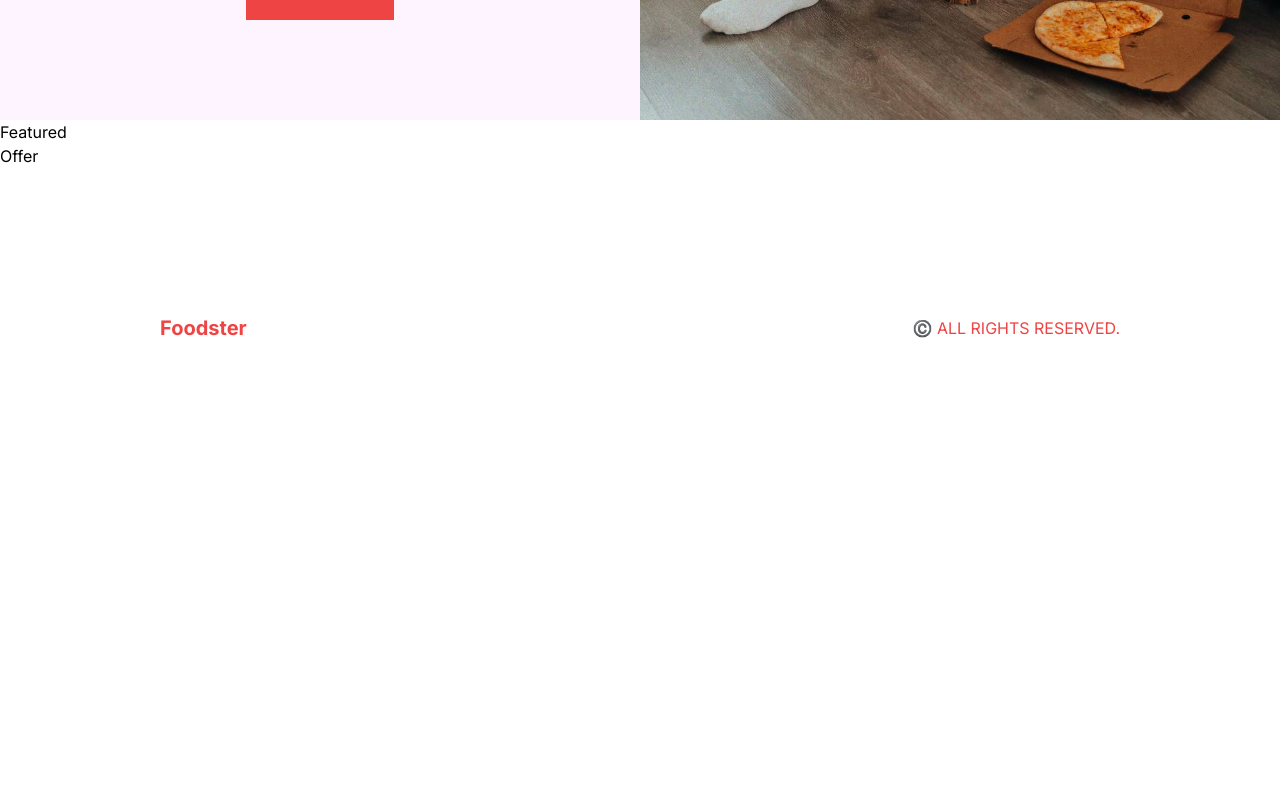
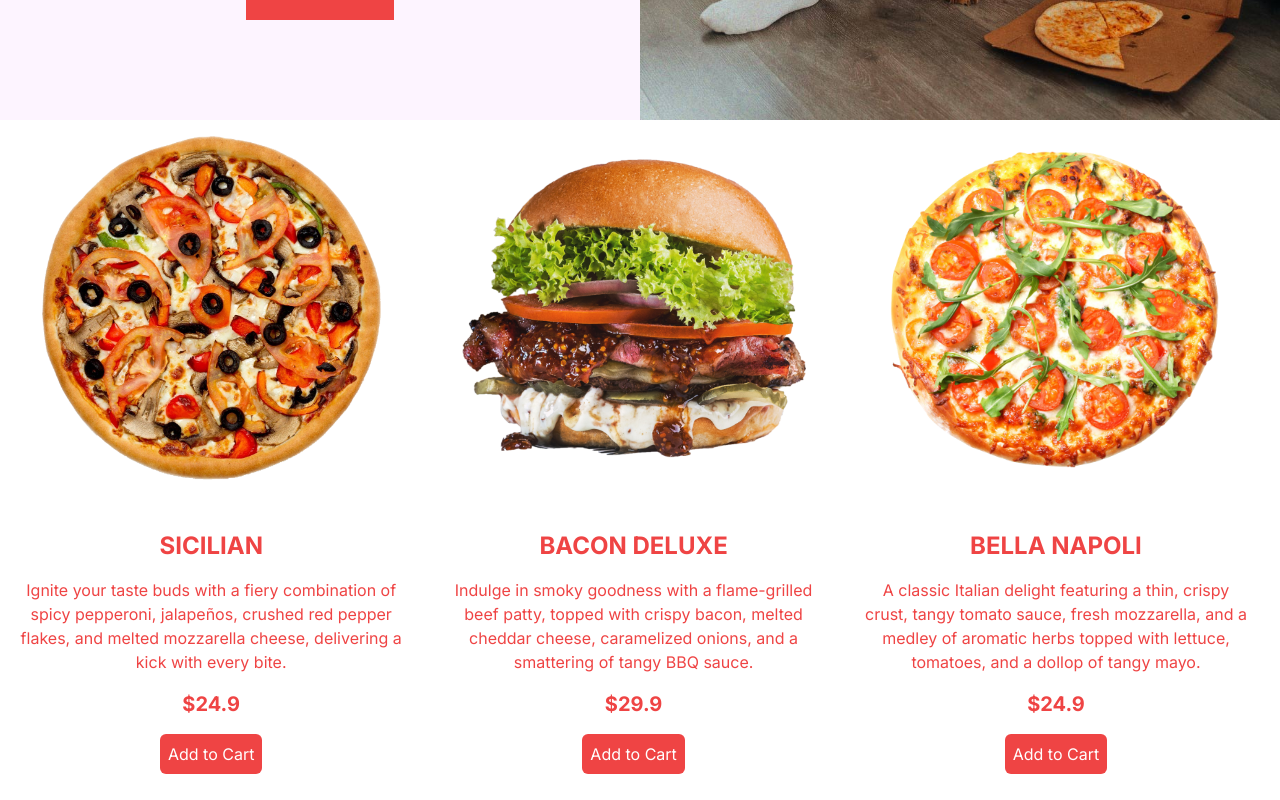
Before and after one commit to lutfimaulana17/food-ordering-apps, a Next.js app: page / in a window 1280 px wide. Shown: the part 680-1480 px from the top of the page. Before the commit the page ends 1168 px from the top, so only its background shows below. Built offline with nearby package versions, Linux system fonts and the light colour scheme.

Commit message:
update layout for featured item list

```diff
--- a/src/components/Featured.tsx
+++ b/src/components/Featured.tsx
@@ -1,8 +1,28 @@
+import { featuredProducts } from '@/data'
+import Image from 'next/image'
 import React from 'react'
 
 const Featured = () => {
   return (
-    <div>Featured</div>
+    <div className='w-screen overflow-x-scroll text-red-500'>
+      <div className='w-max flex'>
+        { featuredProducts.map((item) => (
+          <div key={item.id} className='w-screen h-[60vh] flex flex-col items-center justify-around p-4 hover:bg-fuchsia-50 transition-all duration-300 md:w-[50vw] xl:w-[33vw] xl:h-[90vh]'>
+            { item.img &&
+              <div className='relative flex-1 w-full hover:rotate-[60deg] transition-all duration-500'>
+                <Image src={item.img} alt='' fill className='object-contain' />
+              </div>
+            }
+            <div className='flex-1 flex flex-col gap-4 items-center text-center justify-center'>
+              <h1 className='text-xl font-bold uppercase xl:text-2xl 2xl:text-3xl'>{item.title}</h1>
+              <p className='p4 2xl-p8'>{item.desc}</p>
+              <span className='text-xl font-bold'>${item.price}</span>
+              <button className='bg-red-500 text-white p-2 rounded-md'>Add to Cart</button>
+            </div>
+        </div>
+        ))}
+      </div>
+    </div>
   )
 }
 
--- /dev/null
+++ b/src/data.ts
@@ -0,0 +1,202 @@
+type Product = {
+    id: number;
+    title: string;
+    desc?: string;
+    img?: string;
+    price: number;
+    options?: { title: string; additionalPrice: number }[];
+  };
+
+  type Products = Product[];
+
+  export const featuredProducts: Products = [
+    {
+      id: 1,
+      title: "Sicilian",
+      desc: "Ignite your taste buds with a fiery combination of spicy pepperoni, jalapeños, crushed red pepper flakes, and melted mozzarella cheese, delivering a kick with every bite.",
+      img: "/temporary/p1.png",
+      price: 24.9,
+      options: [
+        {
+          title: "Small",
+          additionalPrice: 0,
+        },
+        {
+          title: "Medium",
+          additionalPrice: 4,
+        },
+        {
+          title: "Large",
+          additionalPrice: 6,
+        },
+      ],
+    },
+    {
+      id: 2,
+      title: "Bacon Deluxe",
+      desc: "Indulge in smoky goodness with a flame-grilled beef patty, topped with crispy bacon, melted cheddar cheese, caramelized onions, and a smattering of tangy BBQ sauce.",
+      img: "/temporary/p2.png",
+      price: 29.9,
+      options: [
+        {
+          title: "Small",
+          additionalPrice: 0,
+        },
+        {
+          title: "Medium",
+          additionalPrice: 4,
+        },
+        {
+          title: "Large",
+          additionalPrice: 6,
+        },
+      ],
+    },
+    {
+      id: 3,
+      title: "Bella Napoli",
+      desc: "A classic Italian delight featuring a thin, crispy crust, tangy tomato sauce, fresh mozzarella, and a medley of aromatic herbs topped with lettuce, tomatoes, and a dollop of tangy mayo.",
+      img: "/temporary/p3.png",
+      price: 24.9,
+      options: [
+        {
+          title: "Small",
+          additionalPrice: 0,
+        },
+        {
+          title: "Medium",
+          additionalPrice: 4,
+        },
+        {
+          title: "Large",
+          additionalPrice: 6,
+        },
+      ],
+    },
+    {
+      id: 4,
+      title: "Spicy Arrabbiata",
+      desc: "Ignite your taste buds with this fiery pasta creation, combining penne in a spicy tomato sauce infused with garlic, red chili flakes, and fresh basil for the ultimate comfort food experience.",
+      img: "/temporary/p4.png",
+      price: 26.9,
+      options: [
+        {
+          title: "Small",
+          additionalPrice: 0,
+        },
+        {
+          title: "Medium",
+          additionalPrice: 4,
+        },
+        {
+          title: "Large",
+          additionalPrice: 6,
+        },
+      ],
+    },
+    {
+      id: 5,
+      title: "Jalapeño Fiesta",
+      desc: "Ignite your taste buds with a fiery kick! This burger features a succulent beef patty, fiery jalapeños, pepper jack cheese, and a zesty chipotle mayo sauce , and all the classic fixings on a toasted bun.",
+      img: "/temporary/p5.png",
+      price: 29.9,
+      options: [
+        {
+          title: "Small",
+          additionalPrice: 0,
+        },
+        {
+          title: "Medium",
+          additionalPrice: 4,
+        },
+        {
+          title: "Large",
+          additionalPrice: 6,
+        },
+      ],
+    },
+    {
+      id: 6,
+      title: "Margherita Magic",
+      desc: "A timeless favorite with a twist, showcasing a thin crust topped with sweet tomatoes, fresh basil, creamy mozzarella, and a drizzle of extra virgin olive oil, fresh arugula, and a drizzle of balsamic glaze.",
+      img: "/temporary/p6.png",
+      price: 24.9,
+      options: [
+        {
+          title: "Small",
+          additionalPrice: 0,
+        },
+        {
+          title: "Medium",
+          additionalPrice: 4,
+        },
+        {
+          title: "Large",
+          additionalPrice: 6,
+        },
+      ],
+    },
+    {
+      id: 7,
+      title: "Garlic Parmesan Linguine",
+      desc: "A garlic lover's delight, featuring linguine smothered in a creamy Parmesan sauce, infused with garlic and garnished with chopped parsley, bell peppers, and cherry tomatoes.",
+      img: "/temporary/p7.png",
+      price: 28.9,
+      options: [
+        {
+          title: "Small",
+          additionalPrice: 0,
+        },
+        {
+          title: "Medium",
+          additionalPrice: 4,
+        },
+        {
+          title: "Large",
+          additionalPrice: 6,
+        },
+      ],
+    },
+    {
+      id: 8,
+      title: "Mediterranean Delight",
+      desc: "Embark on a culinary journey with this Mediterranean-inspired creation, featuring zesty feta cheese, Kalamata olives, sun-dried tomatoes, and a sprinkle of oregano.",
+      img: "/temporary/p8.png",
+      price: 32.9,
+      options: [
+        {
+          title: "Small",
+          additionalPrice: 0,
+        },
+        {
+          title: "Medium",
+          additionalPrice: 4,
+        },
+        {
+          title: "Large",
+          additionalPrice: 6,
+        },
+      ],
+    },
+    {
+      id: 9,
+      title: "Hawaiian Teriyaki",
+      desc: "Experience a taste of the tropics with a juicy beef patty glazed in tangy teriyaki sauce, topped with grilled pineapple, crispy bacon, and fresh lettuce, and all the classic fixings on a toasted bun.",
+      img: "/temporary/p9.png",
+      price: 29.9,
+      options: [
+        {
+          title: "Small",
+          additionalPrice: 0,
+        },
+        {
+          title: "Medium",
+          additionalPrice: 4,
+        },
+        {
+          title: "Large",
+          additionalPrice: 6,
+        },
+      ],
+    },
+  ];
```
